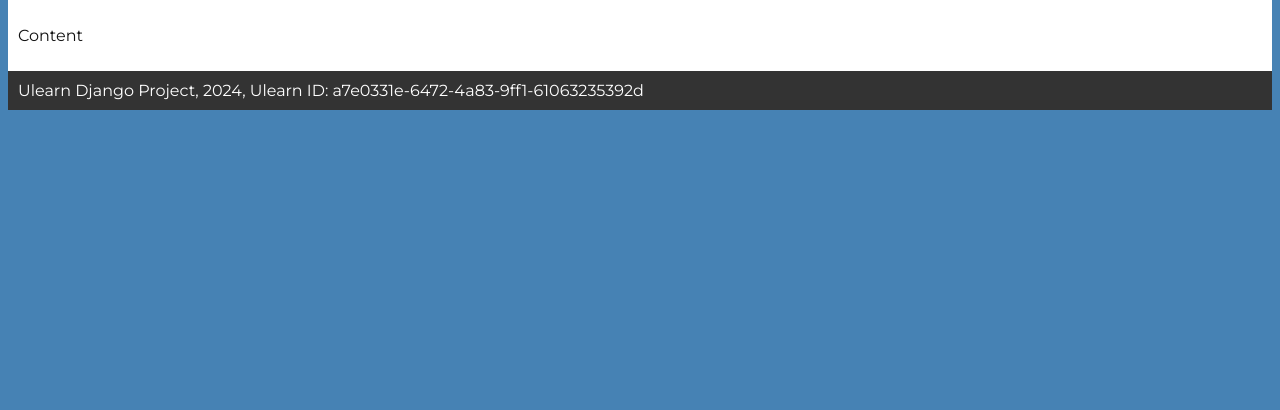
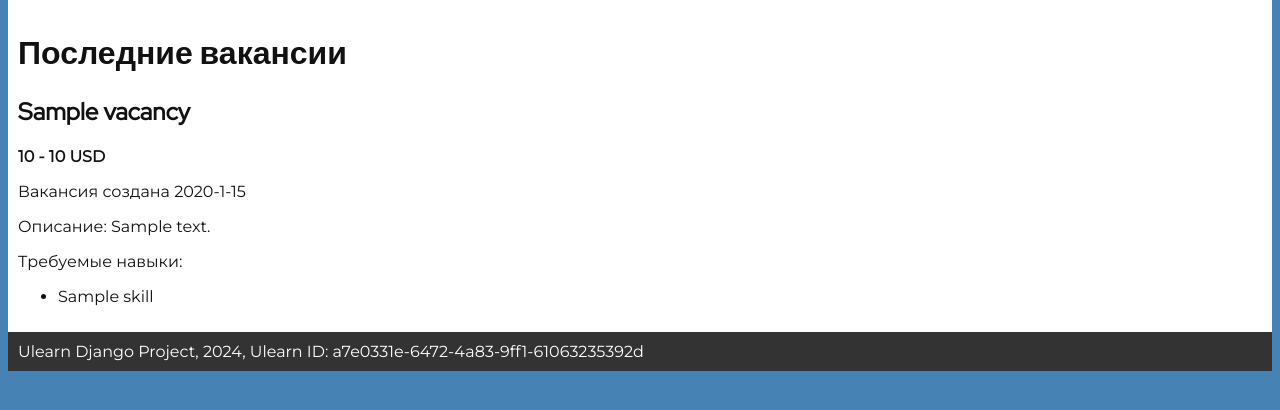
Before and after one commit to Kexogg/ulearnProject, a Django app: page /latest/ in a window 1280 px wide. Shown: the part 92-502 px from the top of the page. Run offline with Django 5.2, Linux system fonts and the light colour scheme; tables that the repository leaves empty hold one stand-in row (values such as "Sample post").

Commit message:
last 5 vacancies

```diff
--- a/templates/latest.html
+++ b/templates/latest.html
@@ -5,5 +5,19 @@
 {% endblock %}
 
 {% block content %}
-    <p>Content</p>
+    <h1>Последние вакансии</h1>
+    {% for vacancy in vacancies %}
+        <div class="vacancy">
+            <h2>{{ vacancy.name }}</h2>
+            <b>{{ vacancy.salary_from }} - {{ vacancy.salary_to }} {{ vacancy.salary_currency }}</b>
+            <p>Вакансия создана <time datetime="{{ vacancy.created_at.isoformat }}">{{ vacancy.created_at.year }}-{{ vacancy.created_at.month }}-{{ vacancy.created_at.day }}</time></p>
+            <p>Описание: {{ vacancy.description }}</p>
+            <p>Требуемые навыки:</p>
+            <ul>
+                {% for skill in vacancy.skills.all %}
+                    <li>{{ skill.name }}</li>
+                {% endfor %}
+            </ul>
+        </div>
+    {% endfor %}
 {% endblock %}
--- a/ulearnProject/views/latest.py
+++ b/ulearnProject/views/latest.py
@@ -1,5 +1,9 @@
 from django.shortcuts import render
+
+from ulearnProject.models import Vacancy
 
 
 def latest(request):
-    return render(request, 'latest.html', {})
+    vacancies = Vacancy.objects.order_by('created_at')[:5].all()
+    print(vacancies)
+    return render(request, 'latest.html', {"vacancies": vacancies})
```
